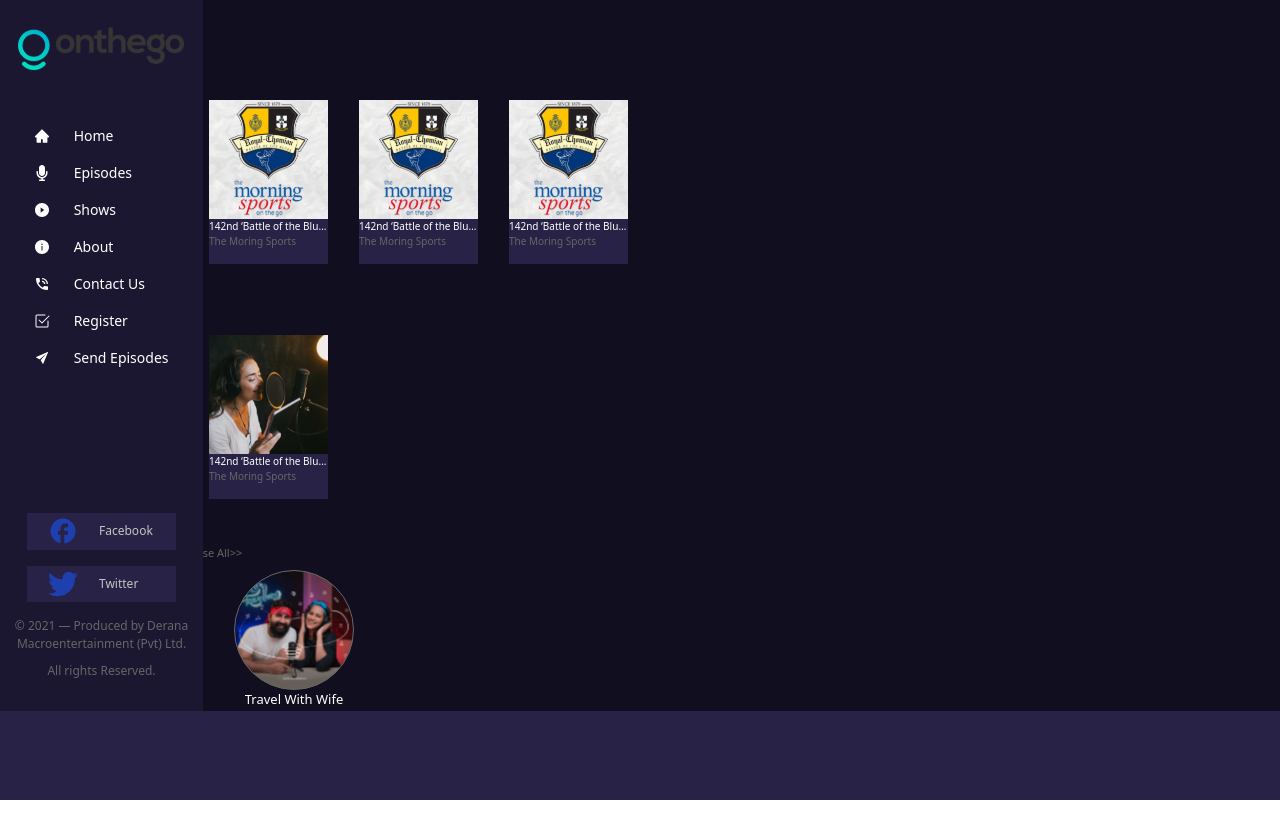
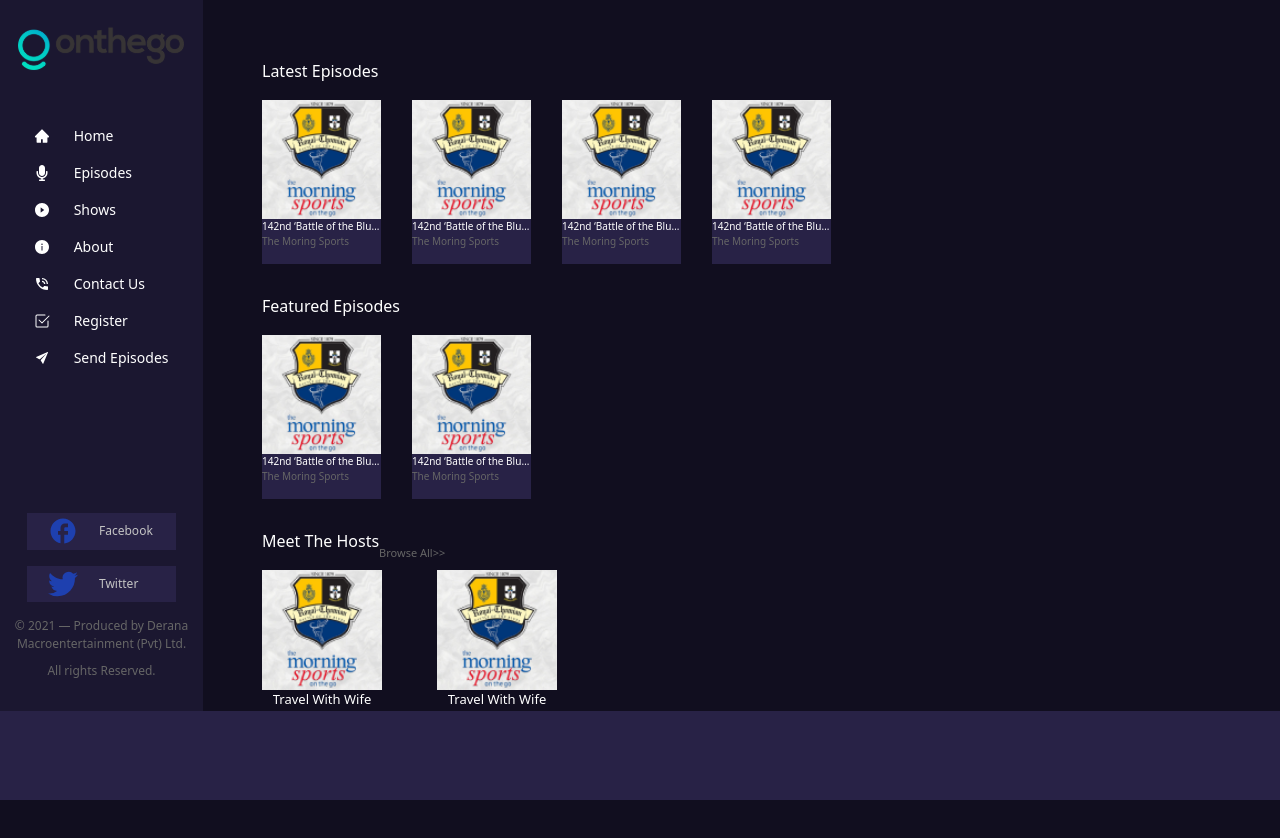
Before and after one commit to tsjayakody/onthego-client, a React (Create React App) app: page / in a window 1280 px wide. Shown: the top 838 px of the page. Before the commit the page ends 800 px from the top, so only its background shows below. Built offline with nearby package versions, Linux system fonts and the light colour scheme.

Commit message:
minor fixes for desktop/web view

```diff
--- a/src/components/About.jsx
+++ b/src/components/About.jsx
@@ -8,7 +8,7 @@ function About() {
   const sampleReview = 'Lorem Ipsum is simply dummy text of the printing and typesetting industry.';
   const sampleAboutText = "Lorem Ipsum is simply dummy text of the printing and typesetting industry. Lorem Ipsum has been the industry's standard dummy text ever since the 1500s, when an unknown printer took a galley of type and scrambled it to make a type specimen book. It has survived not only five centuries, but also the leap into electronic typesetting, remaining essentially unchanged. ";
   return (
-    <div className='bg-#110E1F flex-col flex-grow h-full w-full'>
+    <div className='bg-#110E1F flex-col flex-grow h-full w-full overflow-y-auto md:pl-[203px] pb-[150px]'>
       <div className='flex h-[464px] justify-center md:flex-col md:pl-[300px]'>
         <img src={aboutSampleImage} alt="AboutImage" className='object-fill relative md:w-[432px]' />
         <p className='text-#FFFFFF text-[17px] absolute top-[98px] text-center h-[286px] w-[282px]'>{sampleAboutText}</p>
--- a/src/components/Episodes.jsx
+++ b/src/components/Episodes.jsx
@@ -3,7 +3,7 @@ import EpisodeCategoryContainer from './episodes/EpisodeCategoryContainer';
 
 function Episodes() {
     return (
-      <div className='bg-#110E1F flex-grow'>
+      <div className='bg-#110E1F flex-grow h-full w-full overflow-y-auto md:pl-[203px] pb-[150px]'>
       {/* top bar */}
       {/* navigation button */}
       {/* search bar */}
--- a/src/components/Home.jsx
+++ b/src/components/Home.jsx
@@ -1,19 +1,15 @@
 import React from 'react';
-import {MdArrowForwardIos} from 'react-icons/md';
 
 //! assets >>>temp<<<
-import episodeBannerSample from './assets/episodes-banner-sample.svg';
-import episodeBannerSample2 from './assets/episode-banner-sample-2.svg';
-import hostBannerSample from './assets/host-banner-sample.svg';
-import popularEpisodeBannerSample from './assets/popular-episode-banner-sample.svg';
 import HomeRowContainerTitle from './home/HomeRowContainerTitle';
 import HomeContainerEpisodes from './home/HomeContainerEpisodes';
 import HomeContainerHostCard from './home/HomeContainerHostCard';
 import PopularEpisode from './home/PopularEpisode';
+import commonImage from './assets/common-sample-image.png';
 
 function Home() {
   return (
-    <div className='bg-#110E1F flex-grow h-full w-full overflow-y-auto'>
+    <div className='bg-#110E1F flex-grow h-full w-full overflow-y-auto md:pl-[203px] pb-[150px]'>
       {/* top bar */}
       <div className='bg-transparent'></div>
       {/* main content */}
@@ -26,10 +22,10 @@ function Home() {
                         <HomeRowContainerTitle rowTitle='Latest Episodes' />
                         {/* dynmic list here */}
                         <div className='flex space-x-[16px] md:space-x-[31px] w-screen overflow-x-auto'>
-                            <HomeContainerEpisodes bannerImage={episodeBannerSample} bannerTitle='142nd ‘Battle of the Blues” Ends In A Watery Draw' bannerCreator='The Moring Sports' />
-                            <HomeContainerEpisodes bannerImage={episodeBannerSample} bannerTitle='142nd ‘Battle of the Blues” Ends In A Watery Draw' bannerCreator='The Moring Sports' />
-                            <HomeContainerEpisodes bannerImage={episodeBannerSample} bannerTitle='142nd ‘Battle of the Blues” Ends In A Watery Draw' bannerCreator='The Moring Sports' />
-                            <HomeContainerEpisodes bannerImage={episodeBannerSample} bannerTitle='142nd ‘Battle of the Blues” Ends In A Watery Draw' bannerCreator='The Moring Sports' />
+                            <HomeContainerEpisodes bannerImage={commonImage} bannerTitle='142nd ‘Battle of the Blues” Ends In A Watery Draw' bannerCreator='The Moring Sports' />
+                            <HomeContainerEpisodes bannerImage={commonImage} bannerTitle='142nd ‘Battle of the Blues” Ends In A Watery Draw' bannerCreator='The Moring Sports' />
+                            <HomeContainerEpisodes bannerImage={commonImage} bannerTitle='142nd ‘Battle of the Blues” Ends In A Watery Draw' bannerCreator='The Moring Sports' />
+                            <HomeContainerEpisodes bannerImage={commonImage} bannerTitle='142nd ‘Battle of the Blues” Ends In A Watery Draw' bannerCreator='The Moring Sports' />
                         </div>
                     </div>
                     {/* featured episodes */}
@@ -37,8 +33,8 @@ function Home() {
                         <HomeRowContainerTitle rowTitle='Featured Episodes' />
                         {/* dynmic list here */}
                         <div className='flex space-x-[16px] md:space-x-[31px] w-screen overflow-x-auto'>
-                            <HomeContainerEpisodes bannerImage={episodeBannerSample2} bannerTitle='142nd ‘Battle of the Blues” Ends In A Watery Draw' bannerCreator='The Moring Sports' />
-                            <HomeContainerEpisodes bannerImage={episodeBannerSample2} bannerTitle='142nd ‘Battle of the Blues” Ends In A Watery Draw' bannerCreator='The Moring Sports' />
+                            <HomeContainerEpisodes bannerImage={commonImage} bannerTitle='142nd ‘Battle of the Blues” Ends In A Watery Draw' bannerCreator='The Moring Sports' />
+                            <HomeContainerEpisodes bannerImage={commonImage} bannerTitle='142nd ‘Battle of the Blues” Ends In A Watery Draw' bannerCreator='The Moring Sports' />
                         </div>
                     </div>
                     {/* meet the hosts */}
@@ -50,8 +46,8 @@ function Home() {
                                 </div>
                             </div>
                         <div className='flex space-x-[55px]'>
-                            <HomeContainerHostCard bannerImage={hostBannerSample} bannerTitle='Travel With Wife' bannerType='CONTENT CREATOR' />
-                            <HomeContainerHostCard bannerImage={hostBannerSample} bannerTitle='Travel With Wife' bannerType='CONTENT CREATOR' />
+                            <HomeContainerHostCard bannerImage={commonImage} bannerTitle='Travel With Wife' bannerType='CONTENT CREATOR' />
+                            <HomeContainerHostCard bannerImage={commonImage} bannerTitle='Travel With Wife' bannerType='CONTENT CREATOR' />
                         </div>
                     </div>
                 </div>
@@ -60,8 +56,8 @@ function Home() {
                     <div>
                         <HomeRowContainerTitle rowTitle='Popular Episodes' />
                         <div className='flex flex-col space-y-[25px]'>
-                            <PopularEpisode episodeImage={popularEpisodeBannerSample} episodeTitle='popular One' episodeCategory='Travel' episodeDuration='03.00' />
-                            <PopularEpisode episodeImage={popularEpisodeBannerSample} episodeTitle='popular One' episodeCategory='Travel' episodeDuration='03.00' />
+                            <PopularEpisode episodeImage={commonImage} episodeTitle='popular One' episodeCategory='Travel' episodeDuration='03.00' />
+                            <PopularEpisode episodeImage={commonImage} episodeTitle='popular One' episodeCategory='Travel' episodeDuration='03.00' />
                         </div>
                         {/* view all sample button */}
                         <div className='pt-[42px] absolute bottom-[44px] right-[22px]'>
--- a/src/components/Register.jsx
+++ b/src/components/Register.jsx
@@ -2,7 +2,7 @@ import React from 'react';
 
 function Register() {
     return (
-        <div className='bg-#110E1F flex-grow'>
+        <div className='bg-#110E1F flex-grow h-full w-full overflow-y-auto md:pl-[203px] pb-[150px]'>
           <h1 className='mx-auto my-auto text-center text-#FFFFFF'>This is Register Page</h1>
         </div>
       );
--- a/src/components/SendEpisodes.jsx
+++ b/src/components/SendEpisodes.jsx
@@ -2,7 +2,7 @@ import React from 'react';
 
 function SendEpisodes() {
     return (
-        <div className='bg-#110E1F flex-grow'>
+        <div className='bg-#110E1F flex-grow h-full w-full overflow-y-auto md:pl-[203px] pb-[150px]'>
           <h1 className='mx-auto my-auto text-center text-#FFFFFF'>This is Send Episodes Page</h1>
         </div>
       );
--- a/src/components/Shows.jsx
+++ b/src/components/Shows.jsx
@@ -4,7 +4,7 @@ import ShowsRecentlyUpdatedContainer from './shows/ShowsRecentlyUpdatedContainer
 
 function Shows() {
   return (
-    <div className='bg-#110E1F flex-grow h-full w-full overflow-y-auto'>
+    <div className='bg-#110E1F flex-grow h-full w-full overflow-y-auto md:pl-[203px] pb-[150px]'>
         {/* navigation button */}
         {/* search bar */}
         <div className='flex flex-col pl-[26px] pt-[41px] md:pl-[61px] md:pt-[71px]'>
```
Also changed, not shown: src/components/assets/common-sample-image.png (added).
